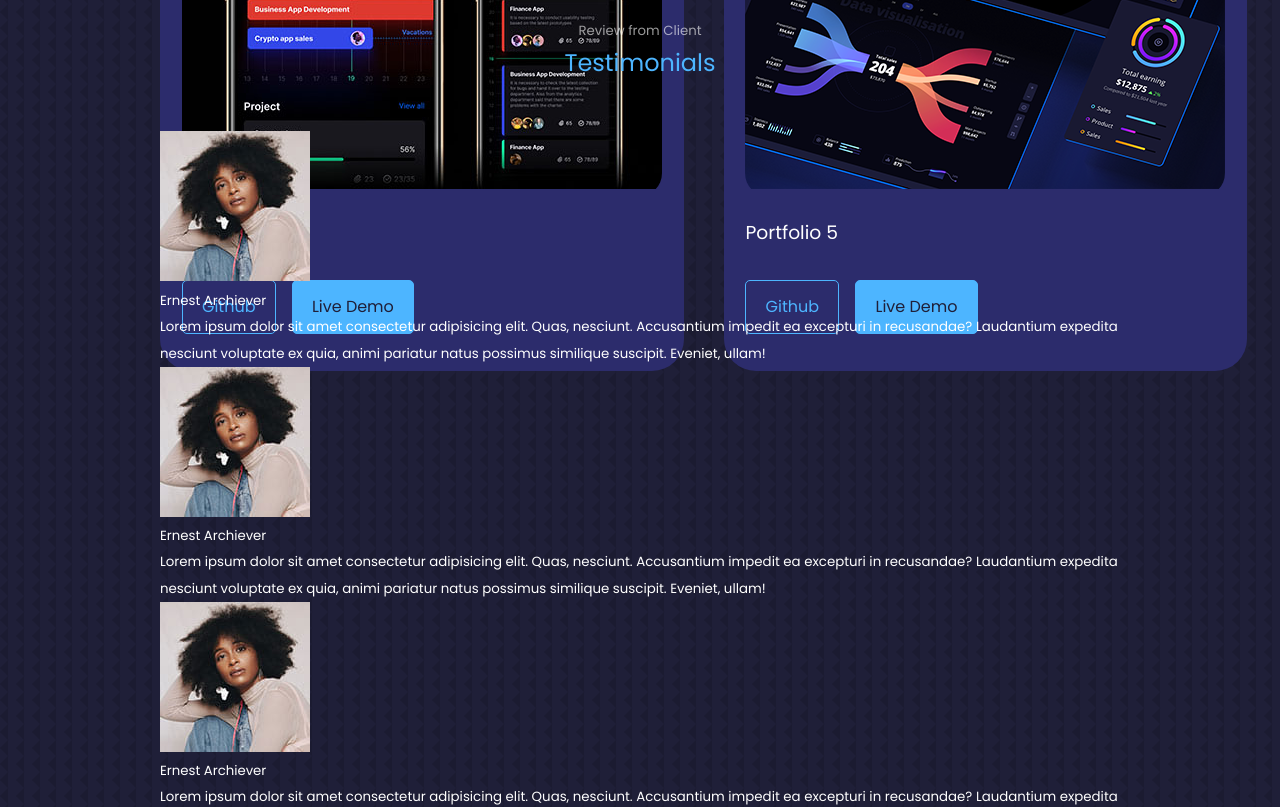
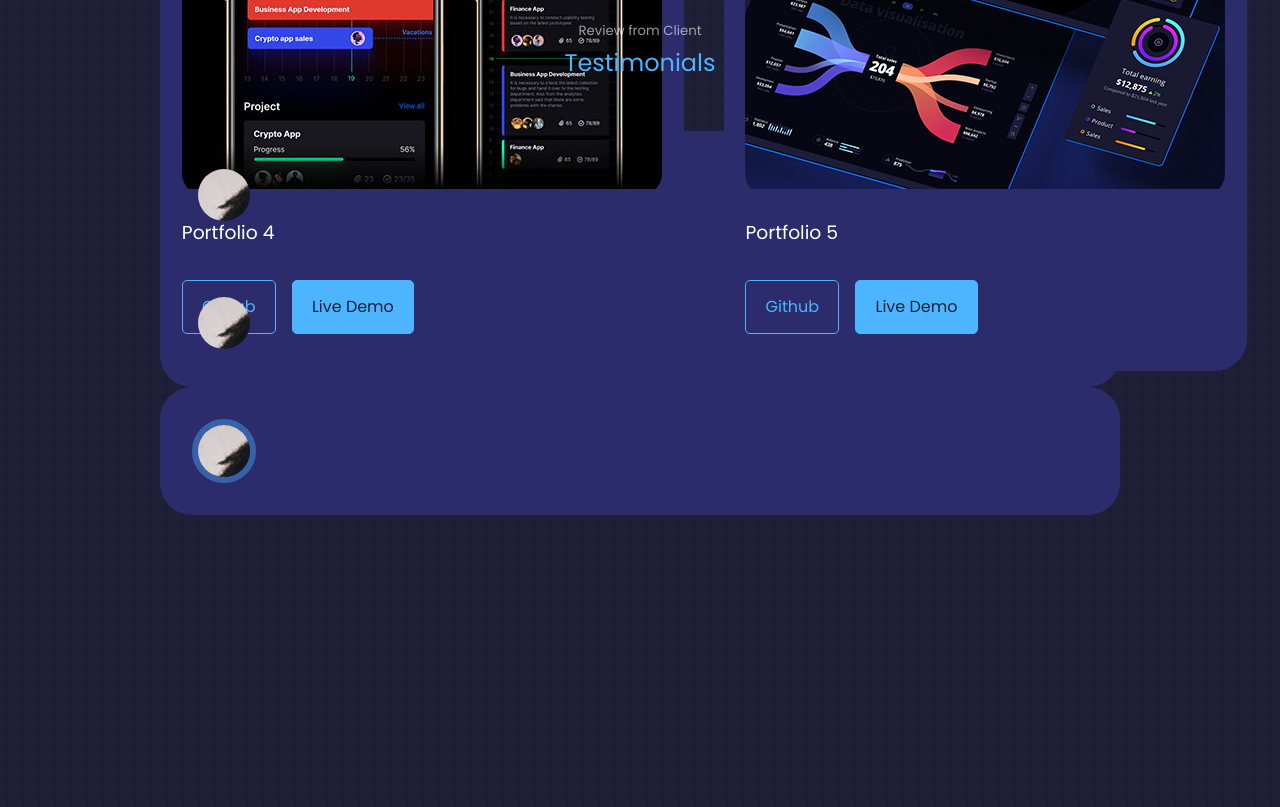
Before and after one commit to hamam99/portofolio-website, a React (Create React App) app: page / in a window 1280 px wide. Shown: the part 4620-5427 px from the top of the page. Built offline with nearby package versions, Linux system fonts and the light colour scheme.

Commit message:
create css testimonials screen

```diff
--- a/src/components/testimonials/testimonials.css
+++ b/src/components/testimonials/testimonials.css
@@ -0,0 +1,51 @@
+.testimonials__container {
+    width: 40%;
+    justify-content: center;
+    align-items: center;
+
+}
+
+.client__avatar {
+    width: 4rem;
+    aspect-ratio: 1/1;
+    overflow: hidden;
+    border-radius: 50%;
+    border: 0.4rem solid var(--color-primary-variant);
+}
+
+
+.testimonials {
+    background: var(--color-bg-variant);
+    text-align: center;
+    padding: 2rem;
+    border-radius: 2rem;
+    user-select: none;
+}
+
+.client__review {
+    color: var(--color-light);
+    font-weight: 300;
+    display: block;
+    width: 80%;
+    margin: 0.8rem auto 0;
+
+}
+
+/* MEDIA QUERIES (MEDIUM DEVICES) */
+@media screen and (max-width: 1024px) {
+    .testimonials__container {
+        width: 60%;
+
+    }
+}
+
+/* MEDIA QUERIES (SMALL DEVICES) */
+@media screen and (max-width: 600px) {
+    .testimonials__container {
+        width: var(--container-width-sm);
+    }
+
+    .client__review {
+        width: var(--container-width-sm)
+    }
+}
```
